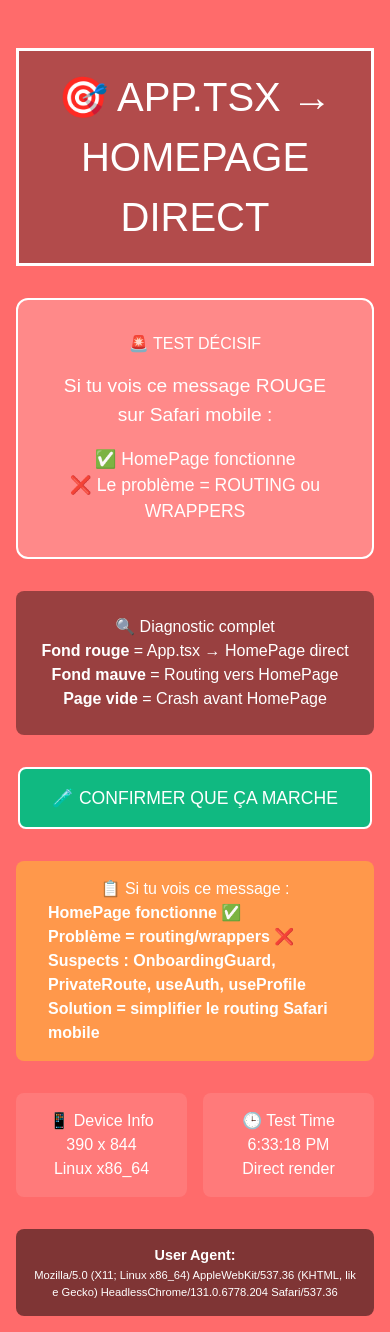
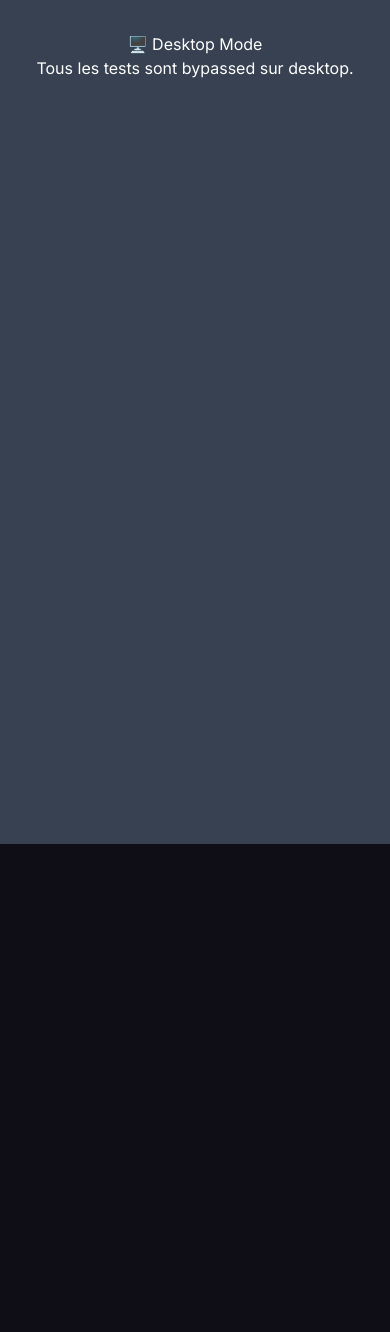
Before and after one commit to jinxed112/affinia-v6, a React (Vite) app in the folder frontend/: page / in a window 390 px wide. After the commit the page ends 844 px from the top, so only its background shows below. Built offline with nearby package versions, Linux system fonts and the light colour scheme.

Commit message:
debug: Tests progressifs suspects Safari mobile

```diff
--- a/frontend/src/App.tsx
+++ b/frontend/src/App.tsx
@@ -1,133 +1,58 @@
-// App.tsx - COURT-CIRCUIT tout pour afficher HomePage direct
+// App.tsx - Réintroduction progressive des suspects
 import React, { useState, useEffect } from 'react'
 
-// HomePage ultra-minimale DIRECTEMENT dans App.tsx
-const HomePageDirect = () => {
-  return (
+// HomePage simple qui fonctionne
+const SimpleHomePage = ({ testName, bgColor }) => (
   <div style={{
     minHeight: '100vh',
-      backgroundColor: '#ff6b6b', // Rouge pour debug - différent du mauve
+    backgroundColor: bgColor,
     color: 'white',
     padding: '1rem',
     fontFamily: 'Arial, sans-serif'
   }}>
     <div style={{ maxWidth: '600px', margin: '0 auto', textAlign: 'center', paddingTop: '2rem' }}>
-
       <h1 style={{
-          fontSize: '2.5rem',
+        fontSize: '2rem',
         marginBottom: '2rem',
-          border: '3px solid white',
-          padding: '1rem',
-          backgroundColor: 'rgba(0,0,0,0.3)'
+        border: '2px solid white',
+        padding: '1rem'
       }}>
-          🎯 APP.TSX → HOMEPAGE DIRECT
+        🧪 TEST: {testName}
       </h1>
 
       <div style={{
         backgroundColor: 'rgba(255,255,255,0.2)',
         padding: '2rem',
-          borderRadius: '12px',
-          marginBottom: '2rem',
-          border: '2px solid white'
-        }}>
-          <h2 style={{ marginBottom: '1rem' }}>🚨 TEST DÉCISIF</h2>
-          <p style={{ fontSize: '1.2rem', marginBottom: '1rem' }}>
-            Si tu vois ce message ROUGE sur Safari mobile :
-          </p>
-          <p style={{ fontSize: '1.1rem' }}>
-            ✅ HomePage fonctionne<br/>
-            ❌ Le problème = ROUTING ou WRAPPERS
-          </p>
-        </div>
-
-        <div style={{
-          backgroundColor: 'rgba(0,0,0,0.4)',
-          padding: '1.5rem',
         borderRadius: '8px',
         marginBottom: '2rem'
       }}>
-          <h3>🔍 Diagnostic complet</h3>
-          <p><strong>Fond rouge</strong> = App.tsx → HomePage direct</p>
-          <p><strong>Fond mauve</strong> = Routing vers HomePage</p>
-          <p><strong>Page vide</strong> = Crash avant HomePage</p>
+        <h2>✅ {testName} FONCTIONNE</h2>
+        <p>Ce composant/hook ne pose pas de problème sur Safari mobile.</p>
       </div>
 
       <button
-          onClick={() => {
-            alert('🎉 APP.TSX DIRECT FONCTIONNE !\n\nLe problème vient du routing, OnboardingGuard, PrivateRoute, ou des hooks useAuth/useProfile.')
-          }}
+        onClick={() => alert(`✅ ${testName} OK sur Safari mobile !`)}
         style={{
           padding: '1rem 2rem',
           backgroundColor: '#10b981',
           color: 'white',
-            border: '2px solid white',
+          border: 'none',
           borderRadius: '8px',
           cursor: 'pointer',
-            fontSize: '1.1rem',
-            marginBottom: '2rem'
+          fontSize: '1rem'
         }}
       >
-          🧪 CONFIRMER QUE ÇA MARCHE
+        Confirmer que {testName} marche
       </button>
 
-        <div style={{
-          backgroundColor: 'rgba(255,255,0,0.3)',
-          padding: '1rem',
-          borderRadius: '8px',
-          marginBottom: '2rem'
-        }}>
-          <h3>📋 Si tu vois ce message :</h3>
-          <ol style={{ textAlign: 'left', paddingLeft: '1rem' }}>
-            <li><strong>HomePage fonctionne ✅</strong></li>
-            <li><strong>Problème = routing/wrappers ❌</strong></li>
-            <li><strong>Suspects : OnboardingGuard, PrivateRoute, useAuth, useProfile</strong></li>
-            <li><strong>Solution = simplifier le routing Safari mobile</strong></li>
-          </ol>
+      <div style={{ marginTop: '2rem', fontSize: '0.8rem' }}>
+        <p>Couleur: {bgColor}</p>
+        <p>Test: {testName}</p>
+        <p>Temps: {new Date().toLocaleTimeString()}</p>
       </div>
-
-        <div style={{
-          display: 'grid',
-          gridTemplateColumns: '1fr 1fr',
-          gap: '1rem',
-          marginBottom: '2rem'
-        }}>
-          <div style={{
-            backgroundColor: 'rgba(255,255,255,0.1)',
-            padding: '1rem',
-            borderRadius: '8px'
-          }}>
-            <h4>📱 Device Info</h4>
-            <p>{window.innerWidth} x {window.innerHeight}</p>
-            <p>{navigator.platform}</p>
-          </div>
-
-          <div style={{
-            backgroundColor: 'rgba(255,255,255,0.1)',
-            padding: '1rem',
-            borderRadius: '8px'
-          }}>
-            <h4>🕒 Test Time</h4>
-            <p>{new Date().toLocaleTimeString()}</p>
-            <p>Direct render</p>
-          </div>
-        </div>
-
-        <div style={{
-          backgroundColor: 'rgba(0,0,0,0.5)',
-          padding: '1rem',
-          borderRadius: '8px',
-          fontSize: '0.9rem'
-        }}>
-          <p><strong>User Agent:</strong></p>
-          <p style={{ wordBreak: 'break-all', fontSize: '0.7rem' }}>
-            {navigator.userAgent}
-          </p>
-        </div>
-
     </div>
   </div>
 )
-}
 
 // Détection Safari mobile
 const isSafariMobile = (() => {
@@ -139,21 +64,40 @@ const isSafariMobile = (() => {
   }
 })()
 
-// App principal - COURT-CIRCUIT tout pour test
 export default function App() {
-  const [showDirect, setShowDirect] = useState(false)
+  const [testPhase, setTestPhase] = useState(0)
+  const [testResults, setTestResults] = useState([])
 
+  // Tests séquentiels automatiques
   useEffect(() => {
-    // Afficher direct après 2 secondes
-    const timer = setTimeout(() => {
-      setShowDirect(true)
-    }, 2000)
+    if (!isSafariMobile) {
+      // Desktop → Passer au test final
+      setTestPhase(10)
+      return
+    }
 
-    return () => clearTimeout(timer)
+    // Safari mobile → Tests progressifs avec délai
+    const tests = [
+      { name: 'HomePage Direct', delay: 2000, phase: 1 },
+      { name: 'React Router', delay: 4000, phase: 2 },
+      { name: 'AuthProvider', delay: 6000, phase: 3 },
+      { name: 'NotificationProvider', delay: 8000, phase: 4 },
+      { name: 'useAuth Hook', delay: 10000, phase: 5 },
+      { name: 'useProfile Hook', delay: 12000, phase: 6 },
+      { name: 'PrivateRoute', delay: 14000, phase: 7 },
+      { name: 'OnboardingGuard', delay: 16000, phase: 8 }
+    ]
+
+    tests.forEach(({ name, delay, phase }) => {
+      setTimeout(() => {
+        setTestPhase(phase)
+        setTestResults(prev => [...prev, { name, phase, success: true }])
+      }, delay)
+    })
   }, [])
 
-  // Loader initial
-  if (!showDirect) {
+  // Phase 0: Loading initial
+  if (testPhase === 0) {
     return (
       <div style={{
         minHeight: '100vh',
@@ -161,33 +105,276 @@ export default function App() {
         color: 'white',
         display: 'flex',
         alignItems: 'center',
-        justifyContent: 'center',
-        fontFamily: 'Arial, sans-serif'
+        justifyContent: 'center'
       }}>
         <div style={{ textAlign: 'center' }}>
-          <div style={{
-            width: '60px',
-            height: '60px',
-            background: 'linear-gradient(135deg, #ec4899, #8b5cf6)',
-            borderRadius: '50%',
-            margin: '0 auto 1rem',
-            display: 'flex',
-            alignItems: 'center',
-            justifyContent: 'center',
-            fontSize: '1.5rem'
-          }}>
-            💜
-          </div>
-          <h2 style={{ fontSize: '1.5rem', margin: '0 0 1rem 0' }}>Affinia</h2>
-          <p style={{ color: '#9ca3af' }}>Test court-circuit routing...</p>
-          <p style={{ color: '#6b7280', fontSize: '0.8rem', marginTop: '1rem' }}>
-            {isSafariMobile ? 'Safari mobile détecté' : 'Desktop détecté'}
-          </p>
+          <h2>🧪 Préparation des tests séquentiels...</h2>
+          <p>Safari mobile détecté - Mode debug</p>
         </div>
       </div>
     )
   }
 
-  // Affichage direct de HomePage
-  return <HomePageDirect />
+  // Phase 1: HomePage Direct (déjà testé - fonctionne)
+  if (testPhase === 1) {
+    return <SimpleHomePage testName="HomePage Direct" bgColor="#ff6b6b" />
   }
+
+  // Phase 2: Test React Router
+  if (testPhase === 2) {
+    try {
+      const { BrowserRouter: Router, Routes, Route } = require('react-router-dom')
+
+      return (
+        <Router>
+          <Routes>
+            <Route path="*" element={
+              <SimpleHomePage testName="React Router" bgColor="#3b82f6" />
+            } />
+          </Routes>
+        </Router>
+      )
+    } catch (error) {
+      return (
+        <div style={{ minHeight: '100vh', backgroundColor: '#ef4444', color: 'white', padding: '2rem' }}>
+          <h1>❌ React Router ÉCHOUÉ</h1>
+          <p>Erreur: {error.message}</p>
+        </div>
+      )
+    }
+  }
+
+  // Phase 3: Test AuthProvider
+  if (testPhase === 3) {
+    try {
+      const { BrowserRouter: Router, Routes, Route } = require('react-router-dom')
+      const { AuthProvider } = require('./contexts/AuthContext')
+
+      return (
+        <Router>
+          <AuthProvider>
+            <Routes>
+              <Route path="*" element={
+                <SimpleHomePage testName="AuthProvider" bgColor="#10b981" />
+              } />
+            </Routes>
+          </AuthProvider>
+        </Router>
+      )
+    } catch (error) {
+      return (
+        <div style={{ minHeight: '100vh', backgroundColor: '#ef4444', color: 'white', padding: '2rem' }}>
+          <h1>❌ AuthProvider ÉCHOUÉ</h1>
+          <p>Erreur: {error.message}</p>
+          <p>C'EST LE COUPABLE ! 🎯</p>
+        </div>
+      )
+    }
+  }
+
+  // Phase 4: Test NotificationProvider
+  if (testPhase === 4) {
+    try {
+      const { BrowserRouter: Router, Routes, Route } = require('react-router-dom')
+      const { AuthProvider } = require('./contexts/AuthContext')
+      const { NotificationProvider } = require('./contexts/NotificationContext')
+
+      return (
+        <Router>
+          <AuthProvider>
+            <NotificationProvider>
+              <Routes>
+                <Route path="*" element={
+                  <SimpleHomePage testName="NotificationProvider" bgColor="#8b5cf6" />
+                } />
+              </Routes>
+            </NotificationProvider>
+          </AuthProvider>
+        </Router>
+      )
+    } catch (error) {
+      return (
+        <div style={{ minHeight: '100vh', backgroundColor: '#ef4444', color: 'white', padding: '2rem' }}>
+          <h1>❌ NotificationProvider ÉCHOUÉ</h1>
+          <p>Erreur: {error.message}</p>
+          <p>C'EST LE COUPABLE ! 🎯</p>
+        </div>
+      )
+    }
+  }
+
+  // Phase 5: Test useAuth Hook
+  if (testPhase === 5) {
+    try {
+      const { BrowserRouter: Router, Routes, Route } = require('react-router-dom')
+      const { AuthProvider, useAuth } = require('./contexts/AuthContext')
+      const { NotificationProvider } = require('./contexts/NotificationContext')
+
+      const TestUseAuth = () => {
+        const { user, loading } = useAuth()
+        return <SimpleHomePage testName="useAuth Hook" bgColor="#f59e0b" />
+      }
+
+      return (
+        <Router>
+          <AuthProvider>
+            <NotificationProvider>
+              <Routes>
+                <Route path="*" element={<TestUseAuth />} />
+              </Routes>
+            </NotificationProvider>
+          </AuthProvider>
+        </Router>
+      )
+    } catch (error) {
+      return (
+        <div style={{ minHeight: '100vh', backgroundColor: '#ef4444', color: 'white', padding: '2rem' }}>
+          <h1>❌ useAuth Hook ÉCHOUÉ</h1>
+          <p>Erreur: {error.message}</p>
+          <p>C'EST LE COUPABLE ! 🎯</p>
+        </div>
+      )
+    }
+  }
+
+  // Phase 6: Test useProfile Hook
+  if (testPhase === 6) {
+    try {
+      const { BrowserRouter: Router, Routes, Route } = require('react-router-dom')
+      const { AuthProvider, useAuth } = require('./contexts/AuthContext')
+      const { NotificationProvider } = require('./contexts/NotificationContext')
+      const { useProfile } = require('./hooks/useProfile')
+
+      const TestUseProfile = () => {
+        const { user } = useAuth()
+        const { profile, loading } = useProfile()
+        return <SimpleHomePage testName="useProfile Hook" bgColor="#ec4899" />
+      }
+
+      return (
+        <Router>
+          <AuthProvider>
+            <NotificationProvider>
+              <Routes>
+                <Route path="*" element={<TestUseProfile />} />
+              </Routes>
+            </NotificationProvider>
+          </AuthProvider>
+        </Router>
+      )
+    } catch (error) {
+      return (
+        <div style={{ minHeight: '100vh', backgroundColor: '#ef4444', color: 'white', padding: '2rem' }}>
+          <h1>❌ useProfile Hook ÉCHOUÉ</h1>
+          <p>Erreur: {error.message}</p>
+          <p>C'EST LE COUPABLE ! 🎯</p>
+        </div>
+      )
+    }
+  }
+
+  // Phase 7: Test PrivateRoute
+  if (testPhase === 7) {
+    try {
+      const { BrowserRouter: Router, Routes, Route, Navigate } = require('react-router-dom')
+      const { AuthProvider, useAuth } = require('./contexts/AuthContext')
+      const { NotificationProvider } = require('./contexts/NotificationContext')
+
+      const PrivateRoute = ({ children }) => {
+        const { user, loading } = useAuth()
+        if (loading) return <div>Loading...</div>
+        return children // Simplifié pour test
+      }
+
+      return (
+        <Router>
+          <AuthProvider>
+            <NotificationProvider>
+              <Routes>
+                <Route path="*" element={
+                  <PrivateRoute>
+                    <SimpleHomePage testName="PrivateRoute" bgColor="#06b6d4" />
+                  </PrivateRoute>
+                } />
+              </Routes>
+            </NotificationProvider>
+          </AuthProvider>
+        </Router>
+      )
+    } catch (error) {
+      return (
+        <div style={{ minHeight: '100vh', backgroundColor: '#ef4444', color: 'white', padding: '2rem' }}>
+          <h1>❌ PrivateRoute ÉCHOUÉ</h1>
+          <p>Erreur: {error.message}</p>
+          <p>C'EST LE COUPABLE ! 🎯</p>
+        </div>
+      )
+    }
+  }
+
+  // Phase 8: Test OnboardingGuard
+  if (testPhase === 8) {
+    try {
+      const { BrowserRouter: Router, Routes, Route } = require('react-router-dom')
+      const { AuthProvider, useAuth } = require('./contexts/AuthContext')
+      const { NotificationProvider } = require('./contexts/NotificationContext')
+      const { OnboardingGuard } = require('./components/OnboardingGuard')
+
+      const PrivateRoute = ({ children }) => {
+        const { user, loading } = useAuth()
+        if (loading) return <div>Loading...</div>
+        return children
+      }
+
+      return (
+        <Router>
+          <AuthProvider>
+            <NotificationProvider>
+              <Routes>
+                <Route path="*" element={
+                  <PrivateRoute>
+                    <OnboardingGuard isDarkMode={true}>
+                      <SimpleHomePage testName="OnboardingGuard" bgColor="#84cc16" />
+                    </OnboardingGuard>
+                  </PrivateRoute>
+                } />
+              </Routes>
+            </NotificationProvider>
+          </AuthProvider>
+        </Router>
+      )
+    } catch (error) {
+      return (
+        <div style={{ minHeight: '100vh', backgroundColor: '#ef4444', color: 'white', padding: '2rem' }}>
+          <h1>❌ OnboardingGuard ÉCHOUÉ</h1>
+          <p>Erreur: {error.message}</p>
+          <p>C'EST LE COUPABLE ! 🎯</p>
+        </div>
+      )
+    }
+  }
+
+  // Desktop ou test final
+  return (
+    <div style={{
+      minHeight: '100vh',
+      backgroundColor: '#374151',
+      color: 'white',
+      padding: '2rem'
+    }}>
+      <div style={{ textAlign: 'center' }}>
+        <h1>🖥️ Desktop Mode</h1>
+        <p>Tous les tests sont bypassed sur desktop.</p>
+
+        {testResults.length > 0 && (
+          <div style={{ marginTop: '2rem' }}>
+            <h3>Résultats Safari mobile:</h3>
+            {testResults.map((result, index) => (
+              <p key={index}>✅ {result.name}</p>
+            ))}
+          </div>
+        )}
+      </div>
+    </div>
+  )
+}
```
Lines whose indentation alone changed are shown as unchanged.
